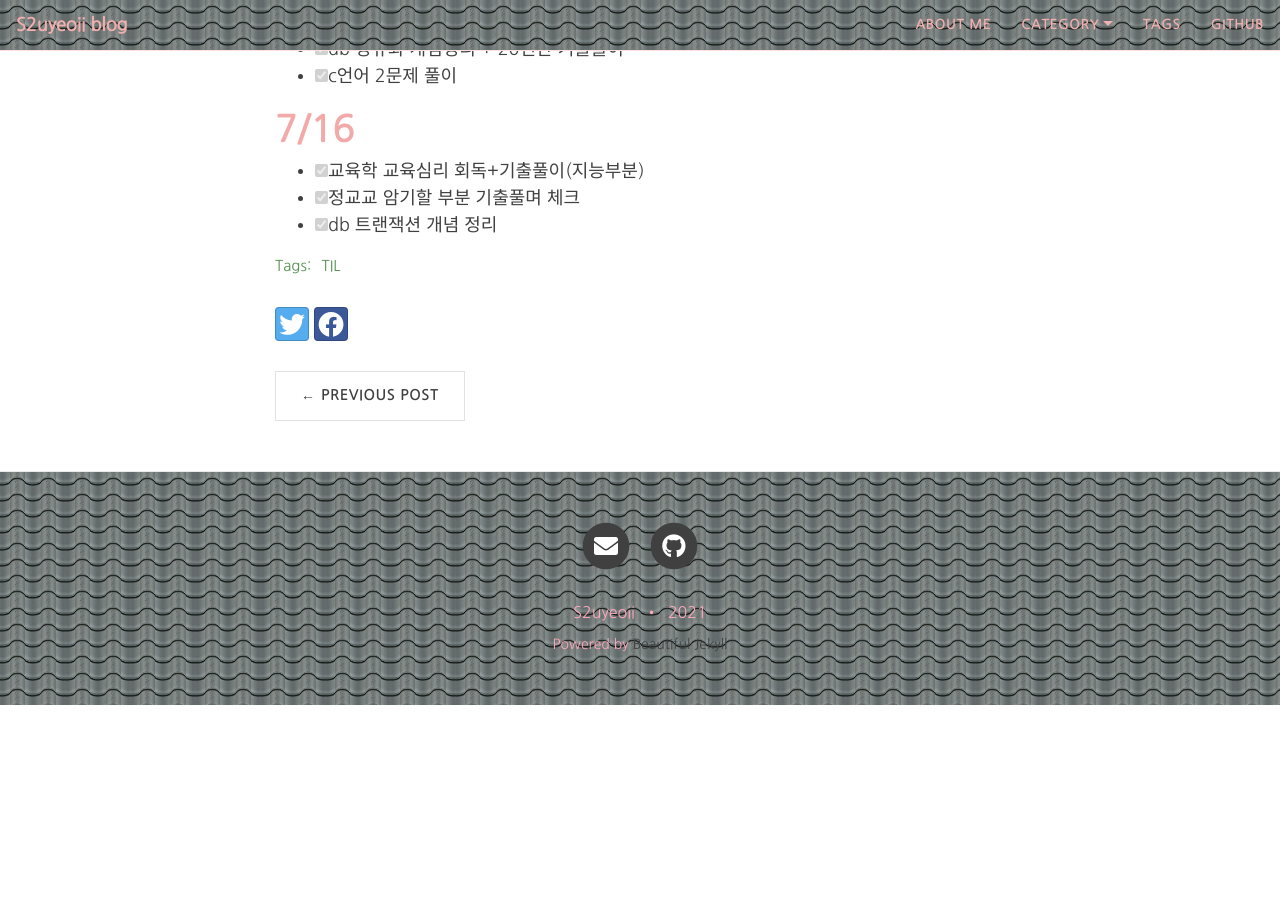
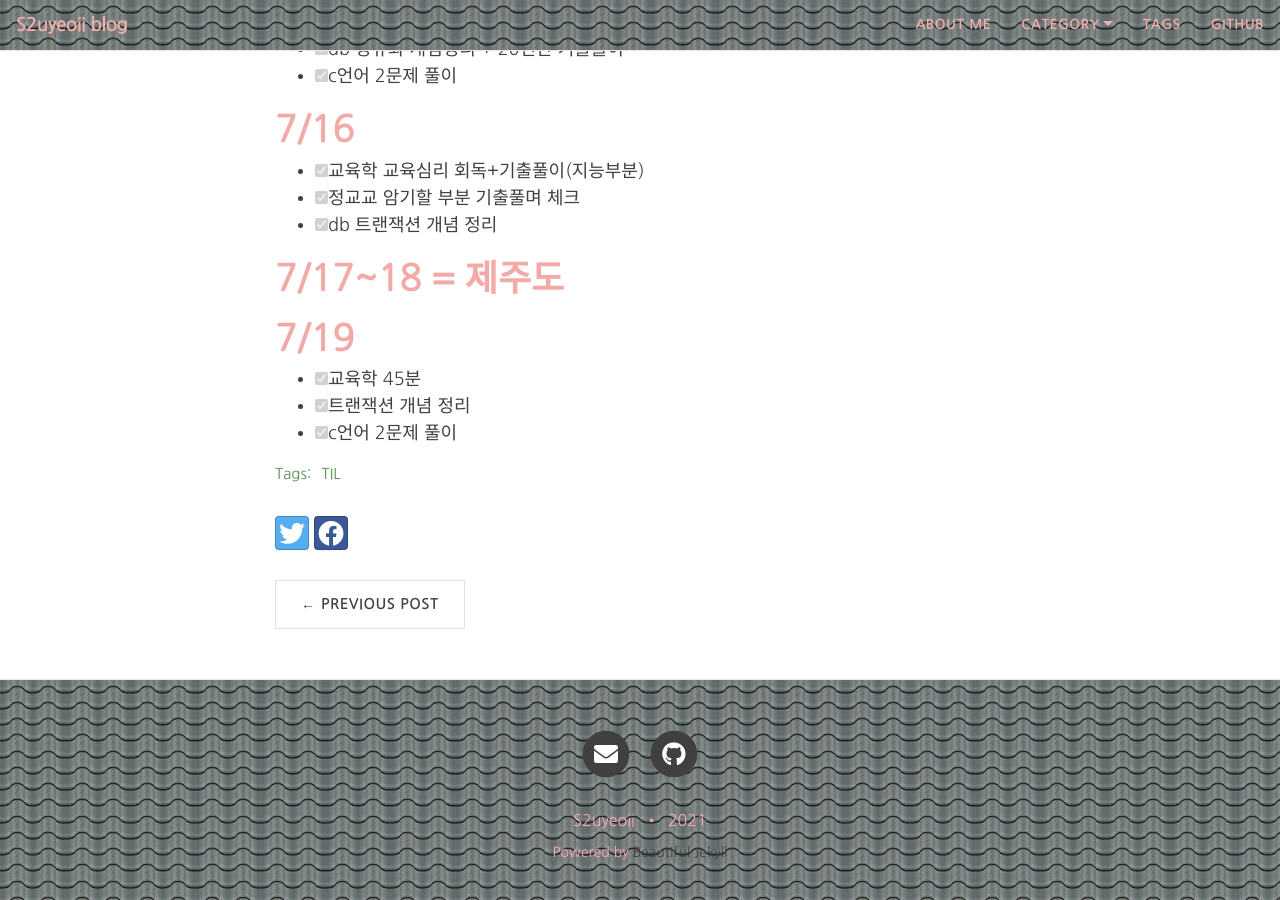
Before and after one commit to yeoneed/yeoneed.github.io, a Jekyll site: the page built from _posts/2021-07-12-TIL-7월 3주.md, in a window 1280 px wide and 900 px high, scrolled down 923 px. Built offline with Jekyll 4.4.1, drawn with Linux system fonts in a browser that asks for light colours; nearby versions of some CDN libraries; some web fonts are replaced; before the commit the page ends 1628 px from its top, so only the background shows below that.

Commit message:
Update 2021-07-12-TIL-7월 3주.md

```diff
--- a/_posts/2021-07-12-TIL-7월 3주.md
+++ b/_posts/2021-07-12-TIL-7월 3주.md
@@ -39,3 +39,10 @@ category: [TIL]
 - [x] 교육학 교육심리 회독+기출풀이(지능부분)
 - [x] 정교교 암기할 부분 기출풀며 체크
 - [x] db 트랜잭션 개념 정리
+
+# 7/17~18 = 제주도
+
+# 7/19
+- [x] 교육학 45분
+- [x] 트랜잭션 개념 정리
+- [x] c언어 2문제 풀이
```
